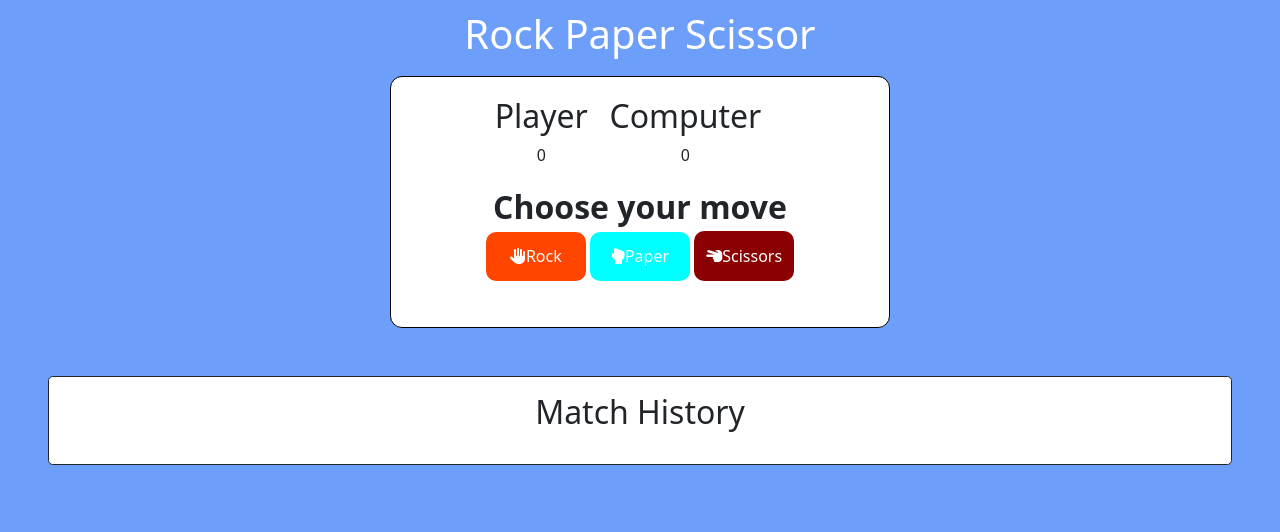
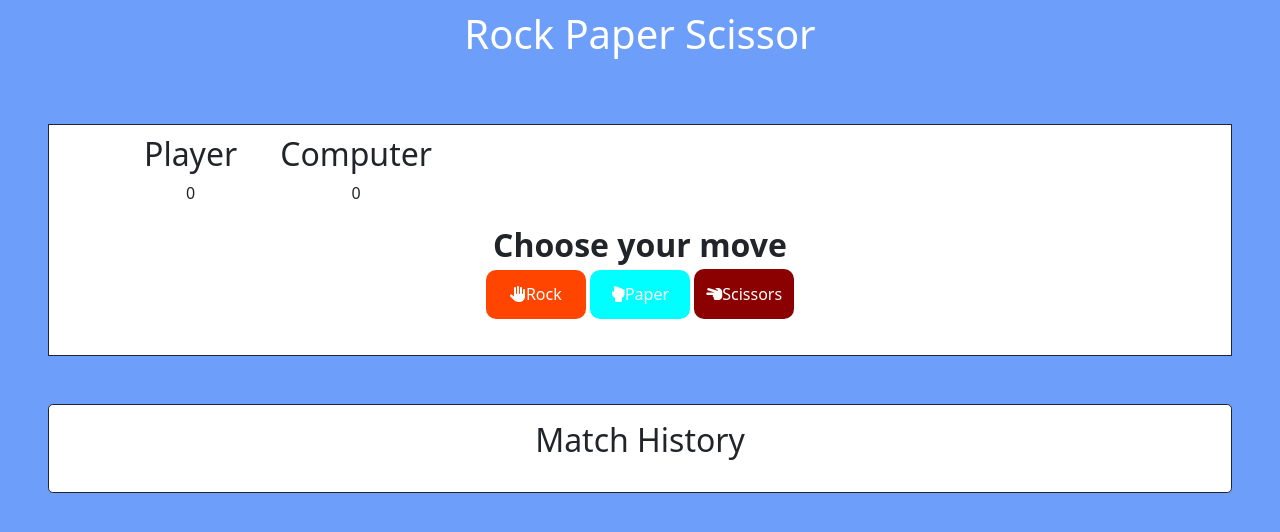
Before and after one commit to rcips/RockPaperScissor, a plain HTML site: page index.html in a window 1280 px wide. Drawn offline with nearby package versions, Linux system fonts and the light colour scheme.

Commit message:
update 2.0

```diff
--- a/index.html
+++ b/index.html
@@ -24,15 +24,7 @@
                 background-color: rgb(109, 158, 250);
             }
 
-            .game {
-                border: 1px solid black;
-                background-color: white;
-                width: 500px;
-                text-align: center;
-                margin: auto;
-                padding: 10px;
-                border-radius: 12px;
-            }
+
             .rock {
                 padding: 0.8rem;
                 width: 100px;
@@ -107,17 +99,20 @@
         <div class="title text-center text-white" style="padding: 10px">
             <h1>Rock Paper Scissor</h1>
         </div>
+        <div
+            class="row flex-column bg-white border border-dark w-70 text-center justify-content-center m-5"
+        >
         <section class="game">
             <!--Title -->
 
             <!--Display Score of player and computer -->
             <div class="score">
-                <div class="playerScore">
-                    <h2 class="d-flex row text-center">Player</h2>
+                <div class="playerScore" style="margin-right: 10px">
+                    <h2>Player</h2>
                     <p class="p-count count">0</p>
                 </div>
-                <div class="computerScore">
-                    <h2 class="d-flex row text-center">Computer</h2>
+                <div class="computerScore" style="margin-left: 10px">
+                    <h2>Computer</h2>
                     <p class="c-count count">0</p>
                 </div>
             </div>
@@ -147,15 +142,16 @@
             <!--Reload the game -->
             <button class="restart"></button>
         </section>
+        </div>
 
         <section>
-            <div
+           <div
                 class="bg-white border border-dark rounded-3 w-70 p-3 text-center justify-content-center m-5"
+                id="menu"
+                style="text-align: center"
             >
-                <h2>Match History</h2>
-                <ul id="menu" style="text-align: center">
+                    <h2>Match History</h2>
                     <p class="li"></p>
-                </ul>
             </div>
         </section>
 
```
